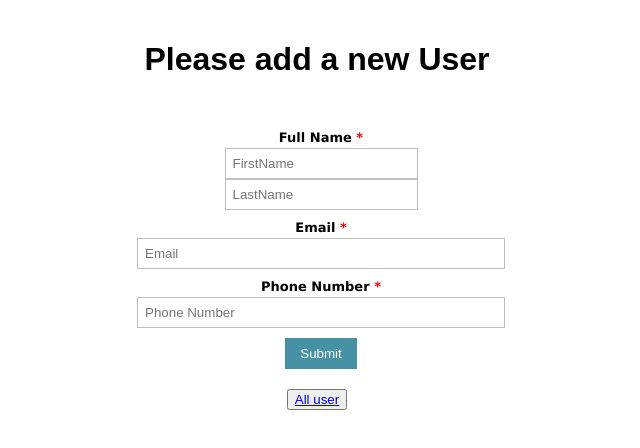
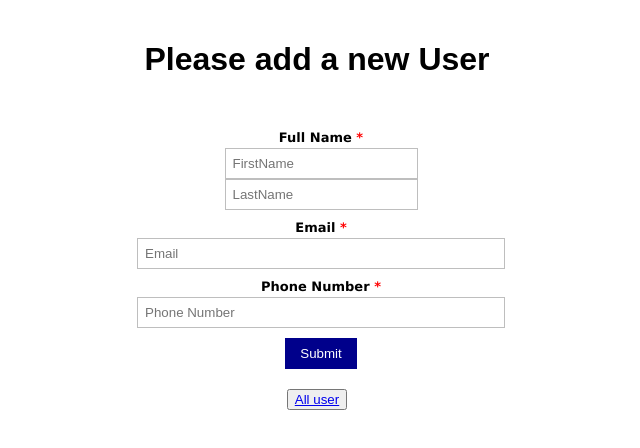
Before and after one commit to smtariqulislam/asif-inc-client, a React (Create React App) app: page /users/create in a window 1280 px wide. In both pictures the pointer is over the input "Submit". Shown: the top 448 px of the page, without its empty margins (323-963 px from the left). Built offline with nearby package versions, Linux system fonts and the light colour scheme.

Commit message:
deploy in netlify

```diff
--- a/src/index.css
+++ b/src/index.css
@@ -160,7 +160,7 @@ select {
 
 .form-style-1 input[type=submit]:hover,
 .form-style-1 input[type=button]:hover {
-  background: #4691A4;
+  background: darkblue;
   box-shadow: none;
   -moz-box-shadow: none;
   -webkit-box-shadow: none;
```
